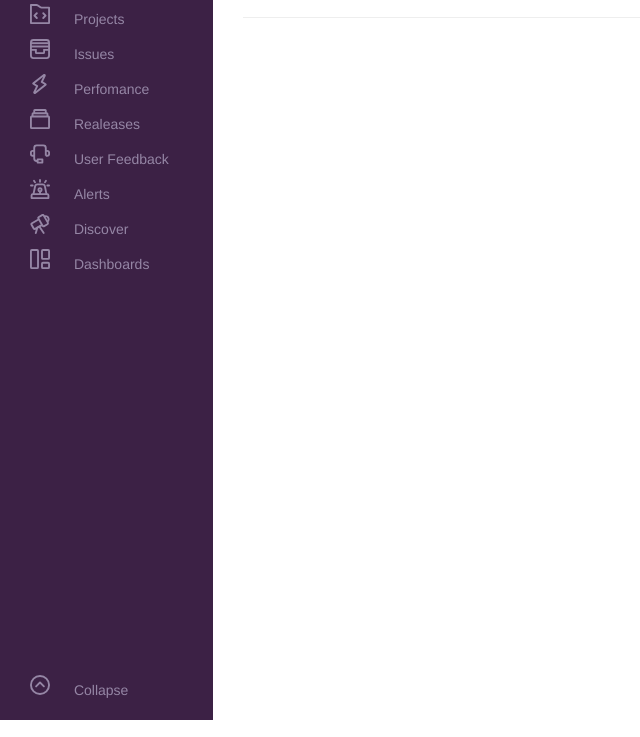
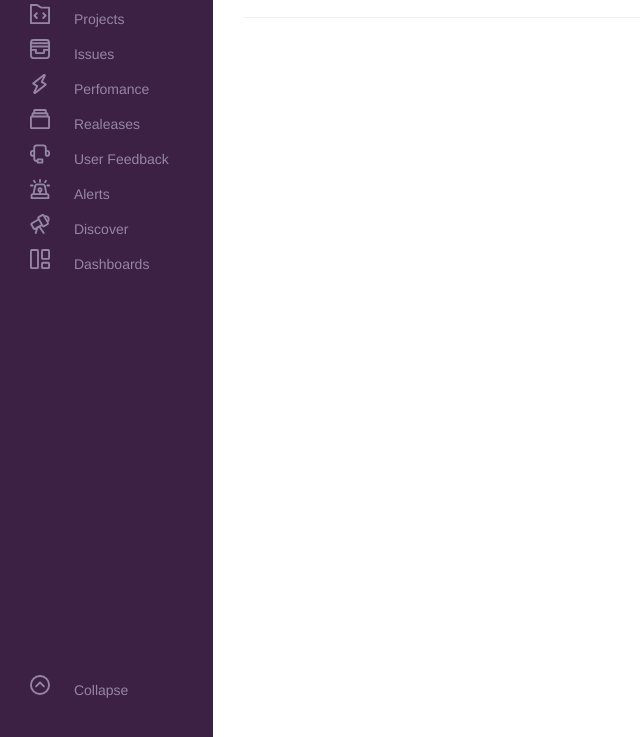
Before and after one commit to rijalamisha21/Error-tracking, a website: page index.html in a window 1280 px wide. Shown: the part 63-800 px from the top of the page, without its empty margins (0-640 px from the left). Drawn offline with nearby package versions, Linux system fonts and the light colour scheme.

Commit message:
nav height manage

```diff
--- a/app.js
+++ b/app.js
@@ -3,7 +3,7 @@ const navbar= document.getElementsByClassName("nav__bar")
 const collapse= document.getElementById("collapse");
 const setting= document.getElementsByClassName("wrap__setting");
 
-
+//use toggle
 collapse.addEventListener("click", ()=>{
     profile.style.display= "none";
     navbar[0].style.width= "9rem";
--- a/sass/navbar.scss
+++ b/sass/navbar.scss
@@ -1,4 +1,5 @@
 @import "./global.scss";
+
 
 button {
   color: $white;
@@ -8,13 +9,14 @@ button {
 
 .nav__bar {
   background-color: $purple;
+  height: 100vh;
 
 
 }
 .nav__container {
   color: $grey;
   padding-top: 2rem;
-  padding-bottom: 2rem;
+  // padding-bottom: 2rem;
 //   overflow: hidden;
 //   text-overflow: ellipsis;
 }
```
Also changed, not shown: index.html (+3 -1 lines), css/navbar.css, css/style.css, 2 other files.
